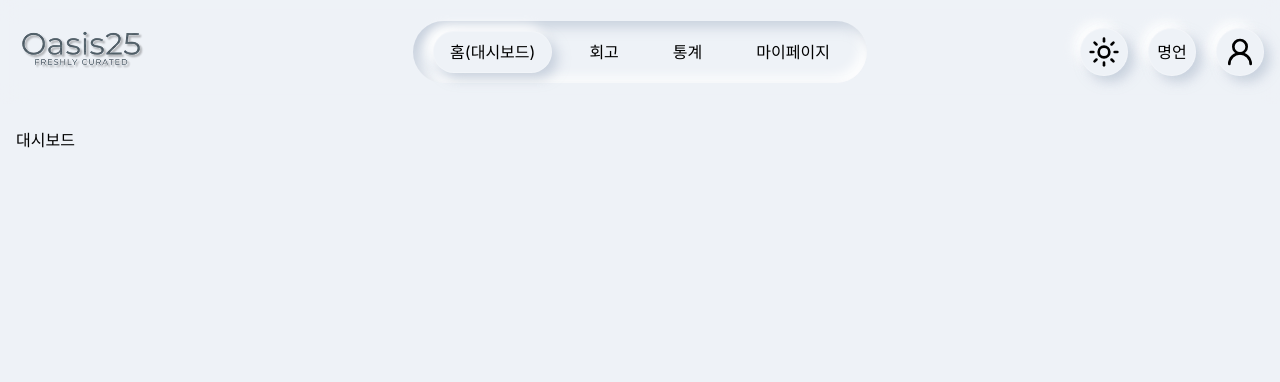
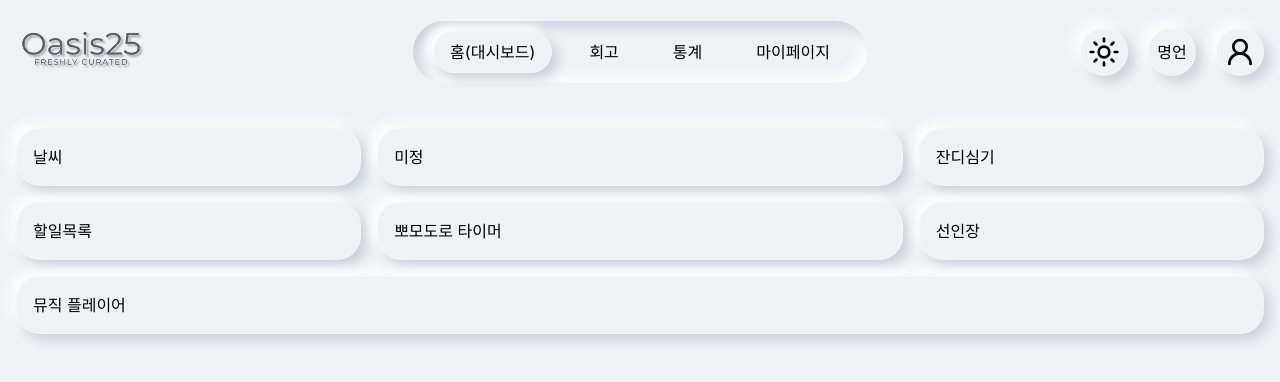
Before and after one commit to SSG-ureca/Oasis25-Frontend, a React (Vite) app: page / in a window 1280 px wide. Shown: the top 382 px of the page. Built offline with nearby package versions, Linux system fonts and the light colour scheme.

Commit message:
Feat : 메인 대시보드 그리드 레이아웃 및 컴포넌트 구조 추가

```diff
--- a/src/pages/Dashboard.tsx
+++ b/src/pages/Dashboard.tsx
@@ -1,5 +1,44 @@
 // [pages] 대시보드, 로그인 등 독립된 개별 화면 페이지들을 담는 공간입니다.
 
+import { Panel } from "../components/common/Panel";
+
 export default function Dashboard() {
-  return <div>대시보드</div>;
+  return (
+    <div className="grid grid-cols-1 md:grid-cols-7 gap-4">
+      {/* 왼쪽 열  : 날씨랑 할일목록 */}
+      <div className="flex flex-col col-span-2 gap-4">
+        <Panel variant="neumorphism" className="p-4">
+          날씨
+        </Panel>
+        <Panel variant="neumorphism" className="p-4">
+          할일목록
+        </Panel>
+      </div>
+      {/* 가운데 열 : 뽀모도로 타이머랑 위에 는 미정 */}
+      <div className="flex flex-col col-span-3 gap-4">
+        <Panel variant="neumorphism" className="p-4">
+          미정
+        </Panel>
+        <Panel variant="neumorphism" className="p-4">
+          뽀모도로 타이머
+        </Panel>
+      </div>
+      {/* 오른쪽 열 : 잔디심기랑 밸런스 케어 (카페인 수분) + 선인장 */}
+      <div className="flex flex-col col-span-2 gap-4">
+        <Panel variant="neumorphism" className="p-4">
+          잔디심기
+        </Panel>
+        <Panel variant="neumorphism" className="p-4">
+          선인장
+        </Panel>
+      </div>
+
+      {/* 뮤직 플레이어 */}
+      <div className="col-span-7">
+        <Panel variant="neumorphism" className="p-4">
+          뮤직 플레이어
+        </Panel>
+      </div>
+    </div>
+  );
 }
--- a/src/types/neumophismVariants.ts
+++ b/src/types/neumophismVariants.ts
@@ -1,7 +1,13 @@
 import { cva } from "class-variance-authority";
 
 export const neumophismVariants = cva(
-  ["transition-all", "duration-200", "select-none", "ease-in-out"],
+  [
+    "transition-all",
+    "duration-200",
+    "select-none",
+    "ease-in-out",
+    "rounded-3xl",
+  ],
   {
     variants: {
       variant: {
```
